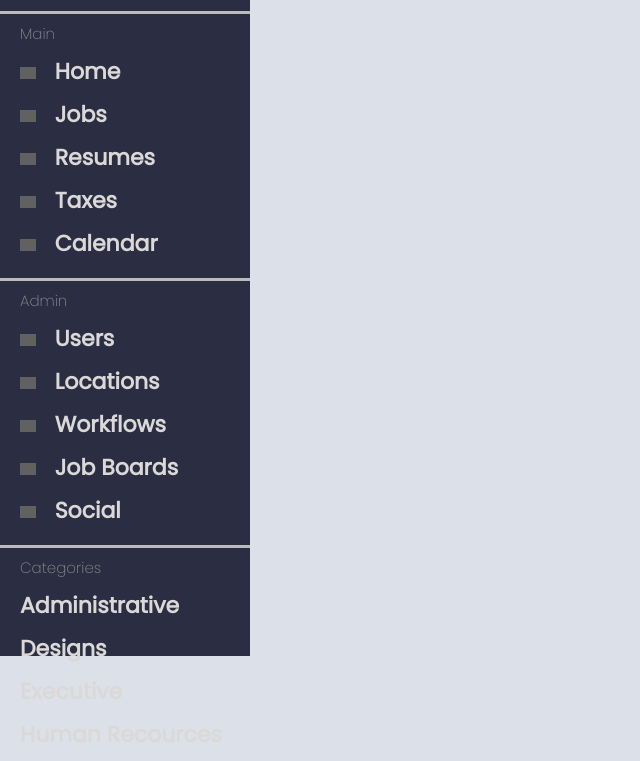
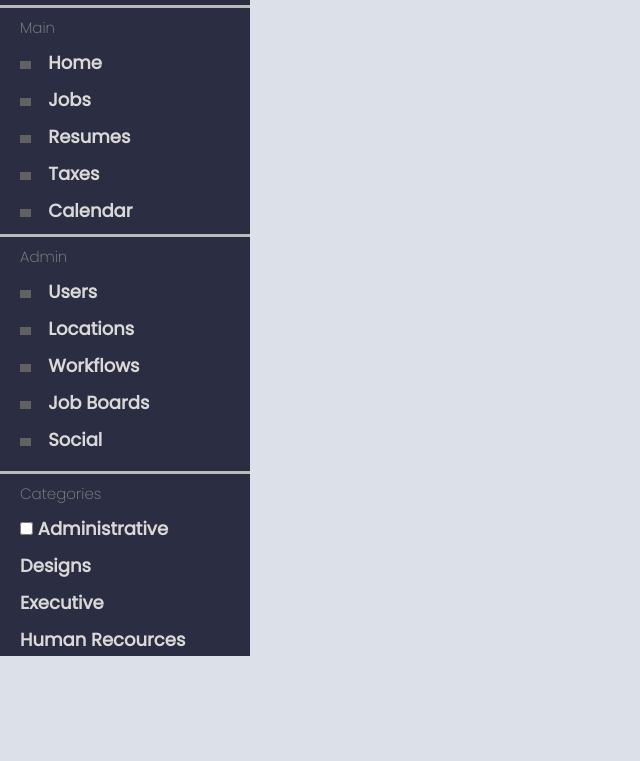
Before and after one commit to trevorfitz0/Static-Comp, a plain HTML site: page index.html in a window 1280 px wide. Shown: the part 144-905 px from the top of the page, without its empty margins (0-640 px from the left). After the commit the page ends 807 px from the top, so only its background shows below. Drawn offline with Linux system fonts and the light colour scheme; grey boxes are pictures that could not be loaded.

Commit message:
Fix hover effects

```diff
--- a/index.html
+++ b/index.html
@@ -12,6 +12,7 @@
 </head>
 <body>
     <nav>
+        <section class="pages">
             <ul class="head">
                 <img class="face "src="https://cdn-icons-png.flaticon.com/512/591/591748.png">
                 <li>Trevor Fitz</li>
@@ -64,10 +65,16 @@
                     <span>Social</span>
                 </li>
             </ul>
+        </section>
+
         <hr class="break-line"></hr>
         <ul class="tabs">
             <p>Categories</p>
-            <li>Administrative</li>
+            <li>
+                <input type="checkbox">
+                <span class="checkmark"></span>
+                <span>Administrative</span>
+            </li>
             <li>Designs</li>
             <li>Executive</li>
             <li>Human Recources</li>
--- a/styles.css
+++ b/styles.css
@@ -64,17 +64,17 @@ p {
 li {
     margin: 10px 0;
     font-weight: bold;
-    font-size: 22px;
+    font-size: 18px;
     padding-left: 20px;
 }
 
-li:hover {
+.pages li:hover {
     background-color: var(--nav-highlight-color);
     border-left: .5vw solid var(--highlight-color);
 }
 
 .icon {
     filter: invert(100%);
-    height: 1.5vh;
+    height: 1vh;
     margin-right: 1vw;
 }
```
Lines whose indentation alone changed are shown as unchanged.
